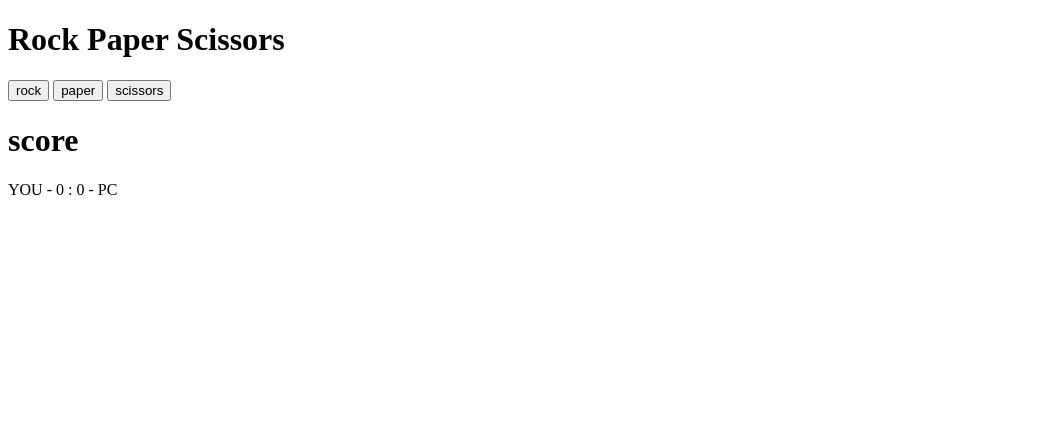
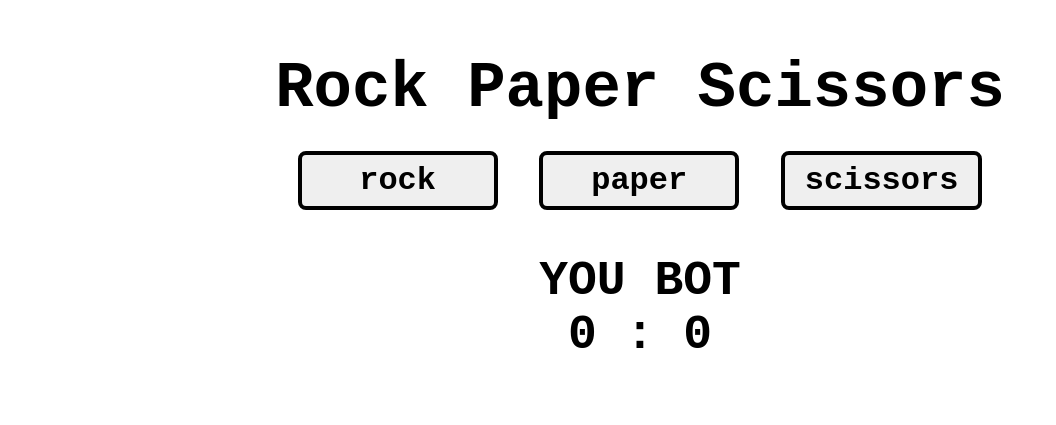
Before and after one commit to umprej/rock-paper-scissors, a plain HTML site: page index.html in a window 1280 px wide. Shown: the whole page, without its empty margins (0-1056 px from the left). Drawn offline with Linux system fonts and the light colour scheme.

Commit message:
Add basic css styling

```diff
--- a/index.html
+++ b/index.html
@@ -5,20 +5,25 @@
     <meta http-equiv="X-UA-Compatible" content="IE=edge">
     <meta name="viewport" content="width=device-width, initial-scale=1.0">
     <title>rock paper scissors</title>
+    <link rel="stylesheet" href="style.css">
     <script src="script.js" defer></script>
 </head>
 <body>
     <h1>Rock Paper Scissors</h1>
-    <div class = "player-selection">
+    <div class="player-selection">
         <button value="rock">rock</button>
         <button value="paper">paper</button>
         <button value="scissors">scissors</button>
     </div>
     <div class="score">
-        <h1>score</h1>
-        <p class="counter">YOU - 0 : 0 - PC</p>
-        <p class="round-result"></p>
-        <p class="game-result"></p>
+        <div class="scoreboard">
+            <div class="player">YOU   BOT</div>
+            <div class="counter">0 : 0</div>
+        </div>
+        <div class="text-results">
+            <div class="round-result"></div>
+            <div class="game-result"></div>
+        </div>
     </div>
 </body>
 </html>
--- a/script.js
+++ b/script.js
@@ -68,7 +68,7 @@ function game() {
         let playerChoice = button.value;
         result.decideRound(playerChoice, computerPlay());
 
-        scoreboard.textContent = `YOU - ${result.playerScore} : ${result.botScore} - PC`;
+        scoreboard.textContent = `${result.playerScore} : ${result.botScore}`;
         roundResult.textContent = `${result.lastText}`;
         gameResult.textContent = "";
 
--- /dev/null
+++ b/style.css
@@ -0,0 +1,62 @@
+/* oncoming fist
+&#x1f44a
+vulcan salute
+&#x1F596 */
+
+:root {
+    --rock: &#x1f44a;
+    --paper: &#x1f590;
+    --scissors: &#x270c;
+}
+
+body {
+    max-width: 800px;
+    margin: auto;
+    display: flex;
+    align-items: center;
+    text-align: center;
+    flex-direction: column;
+    font-family: 'Courier New', Courier, monospace;
+    padding: 10px;
+}
+
+h1 {
+    font-size: 4rem;
+    margin-bottom: 10px;
+}
+
+button {
+    font-weight: 900;
+    font-size: 2rem;
+    min-width: 200px;
+    margin: 1rem;
+    border-radius: 0.5rem;
+    outline: none;
+    border:  .3rem solid black;
+    padding: 7px 20px;
+    transition-duration: 0.3s;
+    font-family: 'Courier New', Courier, monospace;
+
+}
+
+button:hover {
+    background-color: #bbbbbb;
+    transform: scale(1.1);
+    cursor: pointer;
+}
+
+.score {
+    margin: 20px;
+    font-weight: 700;
+}
+
+.scoreboard {
+    font-size: 3rem;
+    margin-bottom: 30px;
+    margin-top: 8px;
+}
+
+.text-results {
+    margin: 20px;
+    font-size: 1.8rem;
+}
```
